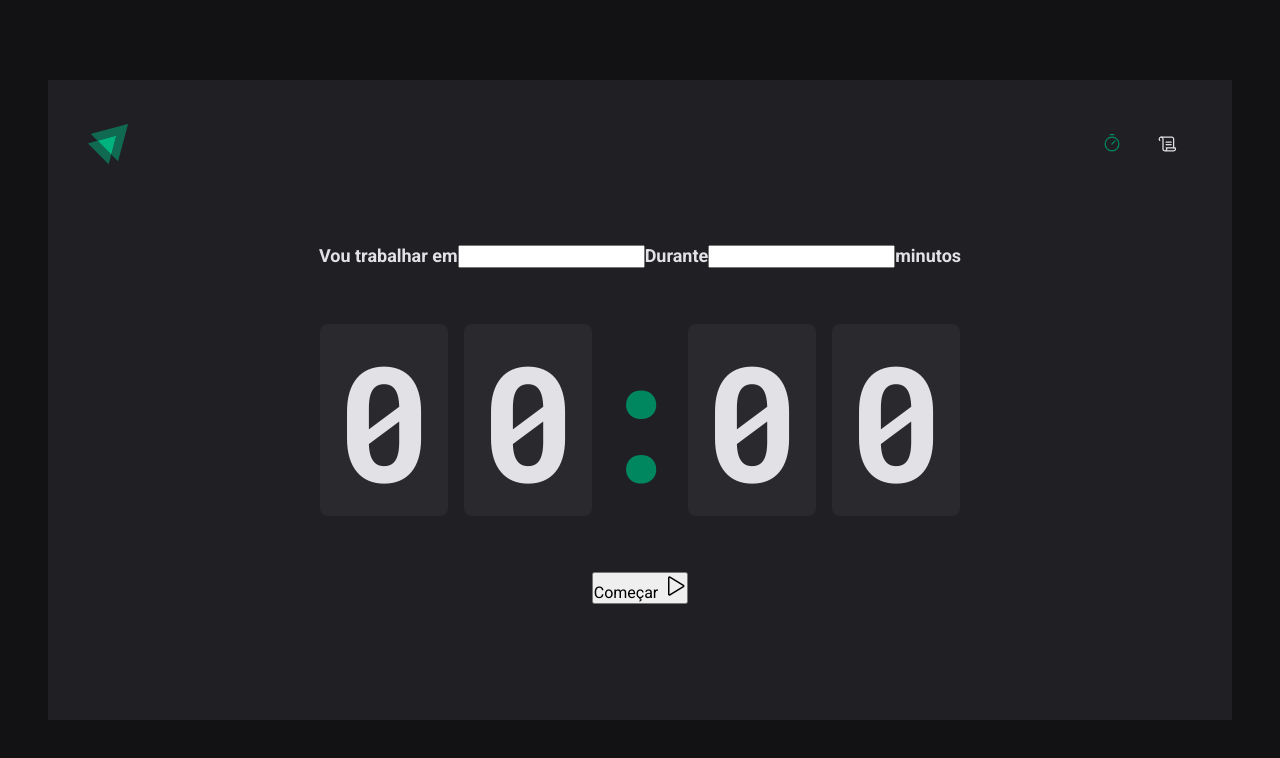
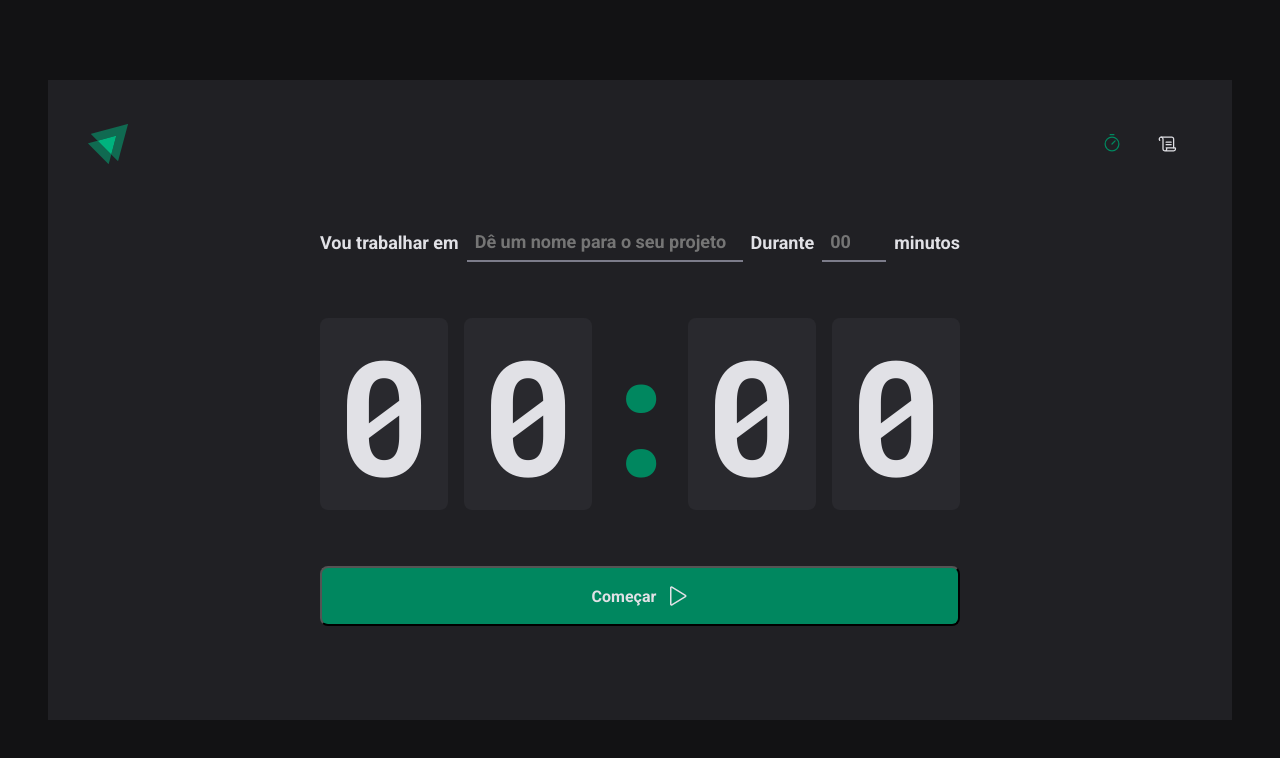
Before and after one commit to carlosh-dev/pomodoro-timer, a React (Vite) app: page / in a window 1280 px wide. Shown: the top 758 px of the page. Built offline with nearby package versions, Linux system fonts and the light colour scheme.

Commit message:
styled home page

```diff
--- a/src/components/Button/Button.styles.ts
+++ /dev/null
@@ -1,3 +0,0 @@
-import styled from 'styled-components'
-
-export const ButtonContainer = styled.button``
--- a/src/components/Button/Button.tsx
+++ /dev/null
@@ -1,5 +0,0 @@
-import { ButtonContainer } from './Button.styles'
-
-export function Button() {
-  return <ButtonContainer>Botão</ButtonContainer>
-}
--- a/src/pages/Home/index.tsx
+++ b/src/pages/Home/index.tsx
@@ -3,22 +3,41 @@
   CountDownContainer,
   FormContainer,
   HomeContainer,
+  MinutesAmountInput,
   Separator,
+  StartCountDownButton,
+  TaskInput,
 } from './styles'
 
 export function Home() {
   return (
     <HomeContainer>
-      <FormContainer action="">
-        <div>
+      <form action="">
+        <FormContainer>
           <label>Vou trabalhar em</label>
-          <input id="taks" />
+          <TaskInput
+            id="taks"
+            list="task-suggestions"
+            placeholder="Dê um nome para o seu projeto"
+          />
+
+          <datalist id="task-suggestions">
+            <option value="Trabalho" />
+            <option value="Estudo de React" />
+            <option value="Estudo de CSS" />
+            <option value="Estudo de Backend" />
+          </datalist>
 
           <label>Durante</label>
-          <input type="number" id="minutesAmount" />
+          <MinutesAmountInput
+            type="number"
+            id="minutesAmount"
+            placeholder="00"
+            step={5}
+            min={5}
+          />
           <span>minutos</span>
-        </div>
-
+        </FormContainer>
         <CountDownContainer>
           <span>0</span>
           <span>0</span>
@@ -27,10 +46,10 @@
           <span>0</span>
         </CountDownContainer>
 
-        <button type="submit">
+        <StartCountDownButton type="submit">
           Começar <Play size={24} />
-        </button>
-      </FormContainer>
+        </StartCountDownButton>
+      </form>
     </HomeContainer>
   )
 }
--- a/src/pages/Home/styles.ts
+++ b/src/pages/Home/styles.ts
@@ -16,7 +16,7 @@
   }
 `
 
-export const FormContainer = styled.form`
+export const FormContainer = styled.div`
   width: 100%;
   display: flex;
   align-items: center;
@@ -26,6 +26,38 @@
   font-size: 1.125rem;
   font-weight: bold;
   flex-wrap: wrap;
+`
+
+const BaseInput = styled.input`
+  background: transparent;
+  height: 2.5rem;
+  border: 0;
+  border-bottom: 2px solid ${(props) => props.theme['gray-500']};
+  font-weight: bold;
+  font-size: 1.125rem;
+  padding: 0 0.5rem;
+  color: ${(props) => props.theme['gray-100']};
+
+  &:focus {
+    box-shadow: none;
+    border-color: ${(props) => props.theme['green-500']};
+  }
+
+  &:placeholder {
+    border-bottom: 2px solid ${(props) => props.theme['gray-500']};
+  }
+`
+
+export const TaskInput = styled(BaseInput)`
+  flex: 1;
+
+  &::-webkit-calendar-picker-indicator {
+    display: none !important;
+  }
+`
+
+export const MinutesAmountInput = styled(BaseInput)`
+  width: 4rem;
 `
 
 export const CountDownContainer = styled.div`
@@ -51,3 +83,31 @@
   display: flex;
   justify-content: center;
 `
+
+export const StartCountDownButton = styled.button`
+  width: 100%;
+  border-radius: 0;
+  border-radius: 8px;
+  padding: 1rem;
+  display: flex;
+  align-items: center;
+  justify-content: center;
+
+  gap: 0.5rem;
+  font-weight: bold;
+  cursor: pointer;
+
+  background: ${(props) => props.theme['green-500']};
+  color: ${(props) => props.theme['gray-100']};
+
+  transition: background 0.3s;
+
+  &:disabled {
+    opacity: 0.7;
+    cursor: not-allowed;
+  }
+
+  &:not(:disabled):hover {
+    background: ${(props) => props.theme['green-700']};
+  }
+`
```
